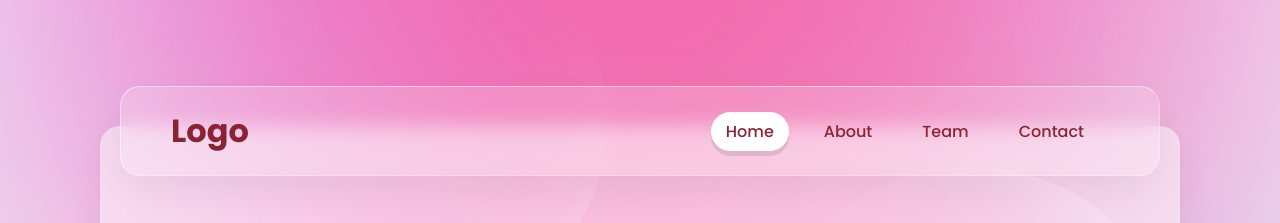
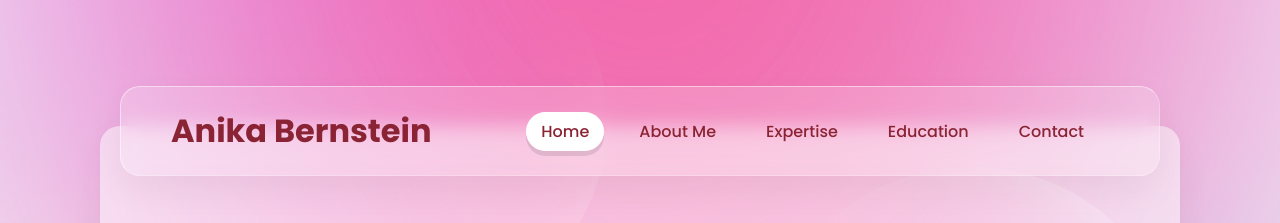
Before and after one commit to anikajb92/Springtime, a plain HTML site: page index.html in a window 1280 px wide. Shown: the top 223 px of the page. Drawn offline with Linux system fonts and the light colour scheme.

Commit message:
Updated name on home page

```diff
--- a/index.html
+++ b/index.html
@@ -11,11 +11,12 @@
   <section>
     <div class="container">
       <header>
-        <a href="#" class="logo">Logo</a>
+        <a href="#" class="logo">Anika Bernstein</a>
         <ul>
           <li><a href="#" class="active">Home</a></li>
-          <li><a href="#">About</a></li>
-          <li><a href="#">Team</a></li>
+          <li><a href="#">About Me</a></li>
+          <li><a href="#">Expertise</a></li>
+          <li><a href="#">Education</a></li>
           <li><a href="#">Contact</a></li>
         </ul>
       </header>
```
Also changed, not shown: 1 other file.
